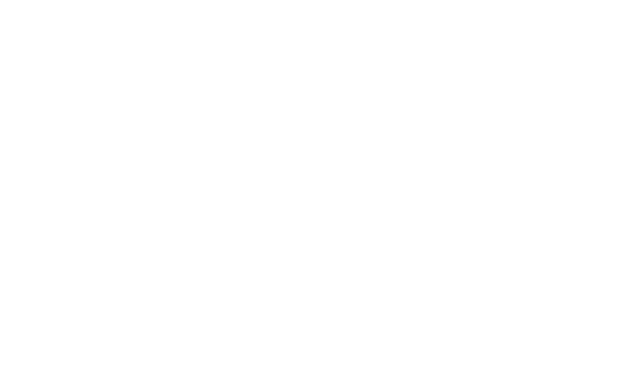
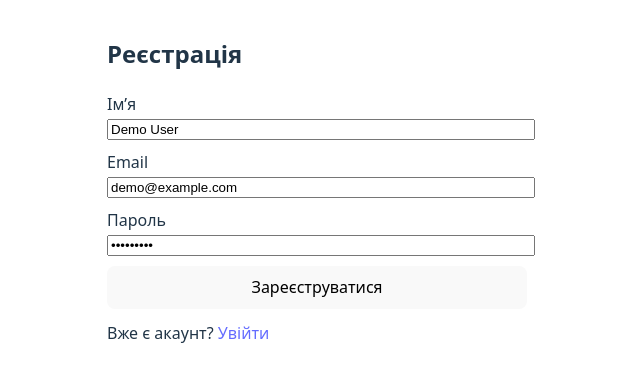
Before and after one commit to WEB-TarKon/group-travel-planner, a React (Vite) app in the folder apps/web/: page /register in a window 1280 px wide. Before the commit this address had no page. Shown: the top 382 px of the page, without its empty margins (323-963 px from the left). Built offline with nearby package versions, Linux system fonts and the light colour scheme.

Commit message:
Add auth UI and protect trips routes

```diff
--- a/apps/web/src/App.tsx
+++ b/apps/web/src/App.tsx
@@ -1,13 +1,19 @@
 import { BrowserRouter, Route, Routes } from "react-router-dom";
 import TripsPage from "./pages/TripsPage";
 import TripPage from "./pages/TripPage";
+import LoginPage from "./pages/LoginPage";
+import RegisterPage from "./pages/RegisterPage";
+import ProtectedRoute from "./ProtectedRoute";
 
 export default function App() {
     return (
         <BrowserRouter>
             <Routes>
-                <Route path="/" element={<TripsPage />} />
-                <Route path="/trips/:id" element={<TripPage />} />
+                <Route path="/login" element={<LoginPage />} />
+                <Route path="/register" element={<RegisterPage />} />
+
+                <Route path="/" element={<ProtectedRoute><TripsPage /></ProtectedRoute>} />
+                <Route path="/trips/:id" element={<ProtectedRoute><TripPage /></ProtectedRoute>} />
             </Routes>
         </BrowserRouter>
     );
--- /dev/null
+++ b/apps/web/src/ProtectedRoute.tsx
@@ -0,0 +1,7 @@
+import { Navigate } from "react-router-dom";
+
+export default function ProtectedRoute({ children }: { children: JSX.Element }) {
+    const token = localStorage.getItem("accessToken");
+    if (!token) return <Navigate to="/login" replace />;
+    return children;
+}
--- a/apps/web/src/api.ts
+++ b/apps/web/src/api.ts
@@ -1,15 +1,26 @@
 export const API_BASE = "http://localhost:3000";
 
+function getToken() {
+    return localStorage.getItem("accessToken");
+}
+
 export async function apiGet<T>(path: string): Promise<T> {
-    const res = await fetch(`${API_BASE}${path}`);
+    const token = getToken();
+    const res = await fetch(`${API_BASE}${path}`, {
+        headers: token ? { Authorization: `Bearer ${token}` } : undefined,
+    });
     if (!res.ok) throw new Error(`GET ${path} failed: ${res.status}`);
     return res.json() as Promise<T>;
 }
 
 export async function apiPost<T>(path: string, body: unknown): Promise<T> {
+    const token = getToken();
     const res = await fetch(`${API_BASE}${path}`, {
         method: "POST",
-        headers: { "Content-Type": "application/json" },
+        headers: {
+            "Content-Type": "application/json",
+            ...(token ? { Authorization: `Bearer ${token}` } : {}),
+        },
         body: JSON.stringify(body),
     });
     if (!res.ok) throw new Error(`POST ${path} failed: ${res.status}`);
--- /dev/null
+++ b/apps/web/src/pages/LoginPage.tsx
@@ -0,0 +1,61 @@
+import { useState } from "react";
+import { useNavigate, Link } from "react-router-dom";
+import { apiPost } from "../api";
+import * as React from "react";
+
+export default function LoginPage() {
+    const navigate = useNavigate();
+    const [email, setEmail] = useState("demo@example.com");
+    const [password, setPassword] = useState("demo12345");
+    const [error, setError] = useState<string | null>(null);
+    const [loading, setLoading] = useState(false);
+
+    async function onSubmit(e: React.FormEvent) {
+        e.preventDefault();
+        setError(null);
+        setLoading(true);
+
+        try {
+            const data = await apiPost<{ accessToken: string }>("/auth/login", { email, password });
+            localStorage.setItem("accessToken", data.accessToken);
+            navigate("/", { replace: true });
+        } catch (err) {
+            setError(String(err));
+        } finally {
+            setLoading(false);
+        }
+    }
+
+    return (
+        <div style={{ padding: 16, maxWidth: 420, margin: "0 auto" }}>
+            <h2>Вхід</h2>
+
+            <form onSubmit={onSubmit} style={{ display: "grid", gap: 10 }}>
+                <label>
+                    Email
+                    <input value={email} onChange={(e) => setEmail(e.target.value)} style={{ width: "100%" }} />
+                </label>
+
+                <label>
+                    Пароль
+                    <input
+                        type="password"
+                        value={password}
+                        onChange={(e) => setPassword(e.target.value)}
+                        style={{ width: "100%" }}
+                    />
+                </label>
+
+                <button type="submit" disabled={loading}>
+                    {loading ? "Входимо..." : "Увійти"}
+                </button>
+
+                {error && <div style={{ color: "crimson" }}>{error}</div>}
+            </form>
+
+            <p style={{ marginTop: 12 }}>
+                Немає акаунта? <Link to="/register">Зареєструватися</Link>
+            </p>
+        </div>
+    );
+}
--- /dev/null
+++ b/apps/web/src/pages/RegisterPage.tsx
@@ -0,0 +1,67 @@
+import { useState } from "react";
+import { useNavigate, Link } from "react-router-dom";
+import { apiPost } from "../api";
+import * as React from "react";
+
+export default function RegisterPage() {
+    const navigate = useNavigate();
+    const [name, setName] = useState("Demo User");
+    const [email, setEmail] = useState("demo@example.com");
+    const [password, setPassword] = useState("demo12345");
+    const [error, setError] = useState<string | null>(null);
+    const [loading, setLoading] = useState(false);
+
+    async function onSubmit(e: React.FormEvent) {
+        e.preventDefault();
+        setError(null);
+        setLoading(true);
+
+        try {
+            const data = await apiPost<{ accessToken: string }>("/auth/register", { name, email, password });
+            localStorage.setItem("accessToken", data.accessToken);
+            navigate("/", { replace: true });
+        } catch (err) {
+            setError(String(err));
+        } finally {
+            setLoading(false);
+        }
+    }
+
+    return (
+        <div style={{ padding: 16, maxWidth: 420, margin: "0 auto" }}>
+            <h2>Реєстрація</h2>
+
+            <form onSubmit={onSubmit} style={{ display: "grid", gap: 10 }}>
+                <label>
+                    Ім’я
+                    <input value={name} onChange={(e) => setName(e.target.value)} style={{ width: "100%" }} />
+                </label>
+
+                <label>
+                    Email
+                    <input value={email} onChange={(e) => setEmail(e.target.value)} style={{ width: "100%" }} />
+                </label>
+
+                <label>
+                    Пароль
+                    <input
+                        type="password"
+                        value={password}
+                        onChange={(e) => setPassword(e.target.value)}
+                        style={{ width: "100%" }}
+                    />
+                </label>
+
+                <button type="submit" disabled={loading}>
+                    {loading ? "Створюємо..." : "Зареєструватися"}
+                </button>
+
+                {error && <div style={{ color: "crimson" }}>{error}</div>}
+            </form>
+
+            <p style={{ marginTop: 12 }}>
+                Вже є акаунт? <Link to="/login">Увійти</Link>
+            </p>
+        </div>
+    );
+}
--- a/apps/web/src/pages/TripsPage.tsx
+++ b/apps/web/src/pages/TripsPage.tsx
@@ -1,37 +1,68 @@
 import { useEffect, useState } from "react";
-import { Link } from "react-router-dom";
+import { Link, useNavigate } from "react-router-dom";
 import { apiGet, apiPost } from "../api";
 
 type Trip = { id: string; title: string; isPublic: boolean; status: string };
 
 export default function TripsPage() {
+    const navigate = useNavigate();
+
     const [trips, setTrips] = useState<Trip[]>([]);
     const [title, setTitle] = useState("Тестова подорож");
+    const [error, setError] = useState<string | null>(null);
+    const [loading, setLoading] = useState(false);
 
     async function load() {
-        const data = await apiGet<Trip[]>("/trips");
-        setTrips(data);
+        setError(null);
+        try {
+            const data = await apiGet<Trip[]>("/trips");
+            setTrips(data);
+        } catch (e) {
+            setError(String(e));
+        }
     }
 
     async function createTrip() {
-        // для MVP organizerId можна тимчасово “зашити”
-        const created = await apiPost<Trip>("/trips", { title, isPublic: false, organizerId: "demo-organizer" });
-        setTitle("Тестова подорож");
-        setTrips([created, ...trips]);
+        setError(null);
+        setLoading(true);
+
+        try {
+            const created = await apiPost<Trip>("/trips", { title, isPublic: false });
+
+            setTitle("Тестова подорож");
+
+            setTrips((prev) => [created, ...prev]);
+        } catch (e) {
+            setError(String(e));
+        } finally {
+            setLoading(false);
+        }
+    }
+
+    function logout() {
+        localStorage.removeItem("accessToken");
+        navigate("/login", { replace: true });
     }
 
     useEffect(() => {
-        load().catch(console.error);
+        load();
     }, []);
 
     return (
         <div style={{ padding: 16 }}>
-            <h2>Мої подорожі</h2>
+            <div style={{ display: "flex", justifyContent: "space-between", alignItems: "center", marginBottom: 12 }}>
+                <h2 style={{ margin: 0 }}>Мої подорожі</h2>
+                <button onClick={logout}>Вийти</button>
+            </div>
 
             <div style={{ display: "flex", gap: 8, marginBottom: 16 }}>
                 <input value={title} onChange={(e) => setTitle(e.target.value)} />
-                <button onClick={createTrip}>Створити</button>
+                <button onClick={createTrip} disabled={loading}>
+                    {loading ? "Створюю..." : "Створити"}
+                </button>
             </div>
+
+            {error && <div style={{ color: "crimson", marginBottom: 12 }}>{error}</div>}
 
             <ul>
                 {trips.map((t) => (
```
Also changed, not shown: 1 other file (tests, documents, lock files or other folders).
